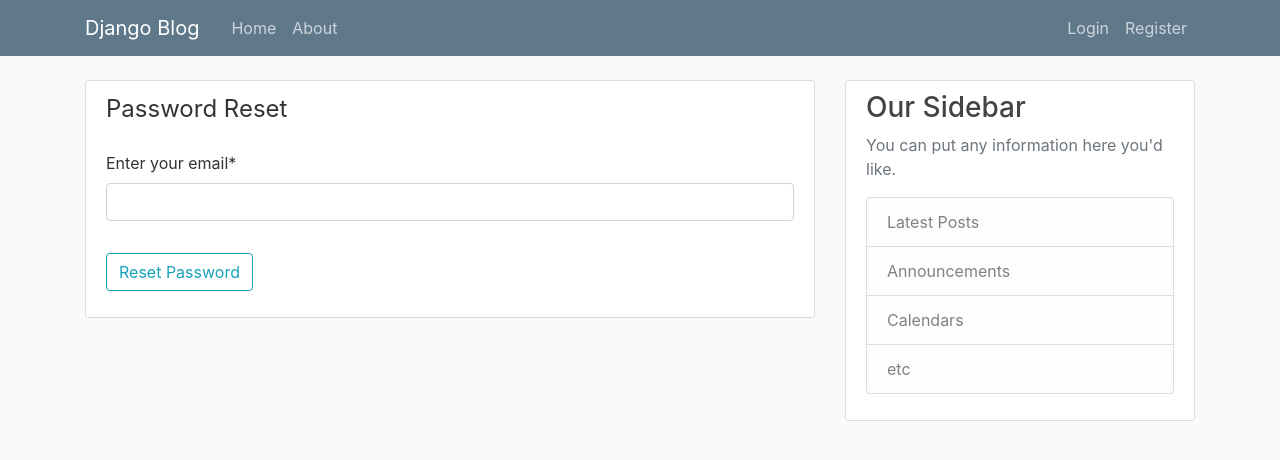
After one commit to appeloy/django-basic-template, a Django app: page /reset-password/ in a window 1280 px wide. The commit adds this page. Shown: the top 460 px of the page. Run offline with Django 3.2, Linux system fonts and the light colour scheme; some libraries are stand-ins or nearby versions.

Commit message:
add reset password

```diff
--- a/django_project/settings.py
+++ b/django_project/settings.py
@@ -148,3 +148,8 @@
 EMAIL_PORT = 587
 EMAIL_USE_TLS = True
 EMAIL_USE_SSl = False
+
+from django.contrib.messages import constants as messages
+MESSAGE_TAGS = {
+    messages.ERROR: 'danger',
+}
--- a/django_project/urls.py
+++ b/django_project/urls.py
@@ -27,6 +27,8 @@
     path("logout/", auth_views.LogoutView.as_view(template_name="users/logout.html"), name="logout"),
     path("profile/", user_views.profile, name="profile"),
     path("register/", user_views.register, name="register"),
+    path("reset-password/", user_views.reset_password, name="reset-password"),
+    path("request-reset-password/<slug:uuid>/", user_views.request_reset_password),
     path("verify/<slug:token_uuid>/<slug:slug>/", user_views.email_verification, name="email-verification"),
     path("", include("blog.urls")),
 ]
--- a/users/forms.py
+++ b/users/forms.py
@@ -1,12 +1,18 @@
 from ast import Pass
+from dataclasses import Field
+import email
+from pyexpat import model
 from django import forms
 from django.contrib.auth.models import User
 from django.contrib.auth.forms import UserCreationForm, AuthenticationForm
+from django.contrib import messages
 # from django.forms import fields
 from .models import Profile
 
 from django.core.exceptions import ValidationError
-
+from .utils import send_email_verification_link
+import uuid
+from .models import RequestPasswordUUID
 
 class UserRegisterForm(UserCreationForm):
     email  = forms.EmailField()
@@ -23,7 +29,7 @@
         if User.objects.filter(email=email).exists():
             raise ValidationError("email already exists")  #apparently this Validation Error pipe in into django.congtrib.message
 
-        if User.objects.filter(username=username):
+        if User.objects.filter(username=username).exist():
             raise ValidationError("username already exists")
 
         return self.cleaned_data
@@ -43,3 +49,23 @@
     class Meta:
         model = Profile
         fields  = ["image"]
+
+class ForgetPasswordForm(forms.Form):
+    email = forms.EmailField(label="Enter your email", required=True)
+
+    def clean(self):
+        super().clean()
+        email = self.cleaned_data.get('email')
+        if not User.objects.filter(email=email).exists():
+            print("xx",email)
+            raise ValidationError(f"email {email} is not exist")
+        return self.cleaned_data
+
+    def is_valid(self):
+        return self.is_bound and not self.errors
+
+    def save(self):
+        user = User.objects.get(email=self.cleaned_data.get("email"))
+        o = RequestPasswordUUID.objects.create(owner=user, value=uuid.uuid4().hex)
+        o.save()
+        send_email_verification_link("Click link bellow to reset your password", o.owner.email, f"http://localhost:8000/request-reset-password/{o.value}/")
--- /dev/null
+++ b/users/templates/users/forget_password.html
@@ -0,0 +1,19 @@
+{% extends 'blog/base.html'%}
+{% load crispy_forms_tags%}
+{%block content%}
+
+<div class="content-section">
+    <form method="POST">
+        {%csrf_token%}
+        <fieldset class="form-group">
+            <legend class="border-botttom mb-4">Password Reset</legend>
+            {{form | crispy}}
+        </fieldset>
+        <div class="form-group">
+            <button class="btn btn-outline-info" type="submit">Reset Password</button>
+        </div>
+    </form>
+</div>
+
+
+{%endblock%}
--- a/users/templates/users/login.html
+++ b/users/templates/users/login.html
@@ -14,8 +14,11 @@
         </form>
         <div class="border-top pt-3">
             <small class="text-muted">
-                Dont have an account? <a href="{% url 'register'%}" class="ml-2"> Sign Up</a>
+                <a href="{% url 'register'%}" class="ml-2">Dont have an account?</a> or
+                <a href="{% url 'reset-password'%}" class="ml-0">forget your password?</a>
             </small>
+
         </div>
+
     </div>
 {%endblock%}
--- a/users/views.py
+++ b/users/views.py
@@ -1,17 +1,20 @@
+import email
 from pydoc import plain
 from django.shortcuts import render, redirect, HttpResponseRedirect, HttpResponse
+
+from users.models import RequestPasswordUUID
 from .forms import UserRegisterForm, UserLoginForm
 from django.contrib import messages
 from django.contrib.auth.models import User
 from django.contrib.auth.decorators import login_required
-from .forms import UserUpdateForm, UpdateProfileForm
+from .forms import UserUpdateForm, UpdateProfileForm, ForgetPasswordForm
 
 from django.contrib.auth import views as auth_views, login
 from django.urls import reverse
 from django.utils import timezone
-import hashlib
-from .models import VerificationToken
+
 from django.contrib.auth import authenticate
+
 
 
 
@@ -97,3 +100,32 @@
         "p_form": p_form
     }
     return render(request, "users/profile.html", context)
+
+
+def reset_password(request):
+    if request.method == "POST":
+        f_form = ForgetPasswordForm(request.POST)
+        if f_form.is_valid():
+            # send uuid link /request-reset-password
+            print("form is valid!")
+            f_form.save()
+            return HttpResponse("send email to " + f_form.cleaned_data.get("email"))
+        else:
+            for err in f_form.errors.values():
+                messages.error(request, err)
+    f_form  = ForgetPasswordForm()
+    return render(request, "users/forget_password.html", {"form": f_form})
+
+def request_reset_password(request, uuid):
+    try:
+        request_id = RequestPasswordUUID.objects.get(value=uuid)
+    except:
+        return HttpResponse("invalid url")
+
+    diff = timezone.now() - request_id.created_at
+    if diff.seconds > 240: #4 minutes
+        # remove token row to save space
+        request_id.delete()
+        return HttpResponse("Your token was expired")
+
+    return HttpResponse("render update password form")
```
Also changed, not shown: users/models.py (+7 -0 lines), users/migrations/0012_requestpassworduuid.py (added).
